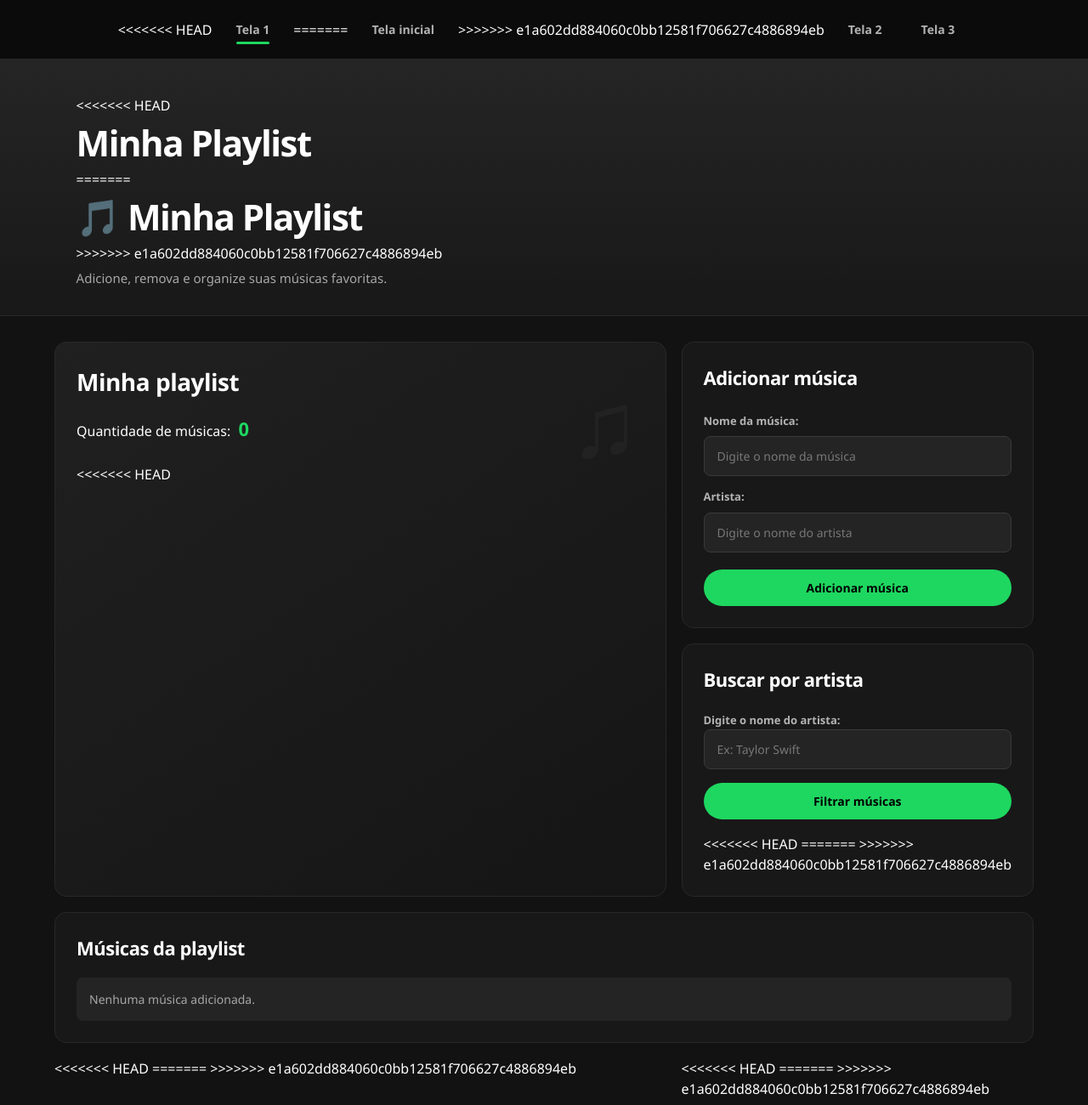
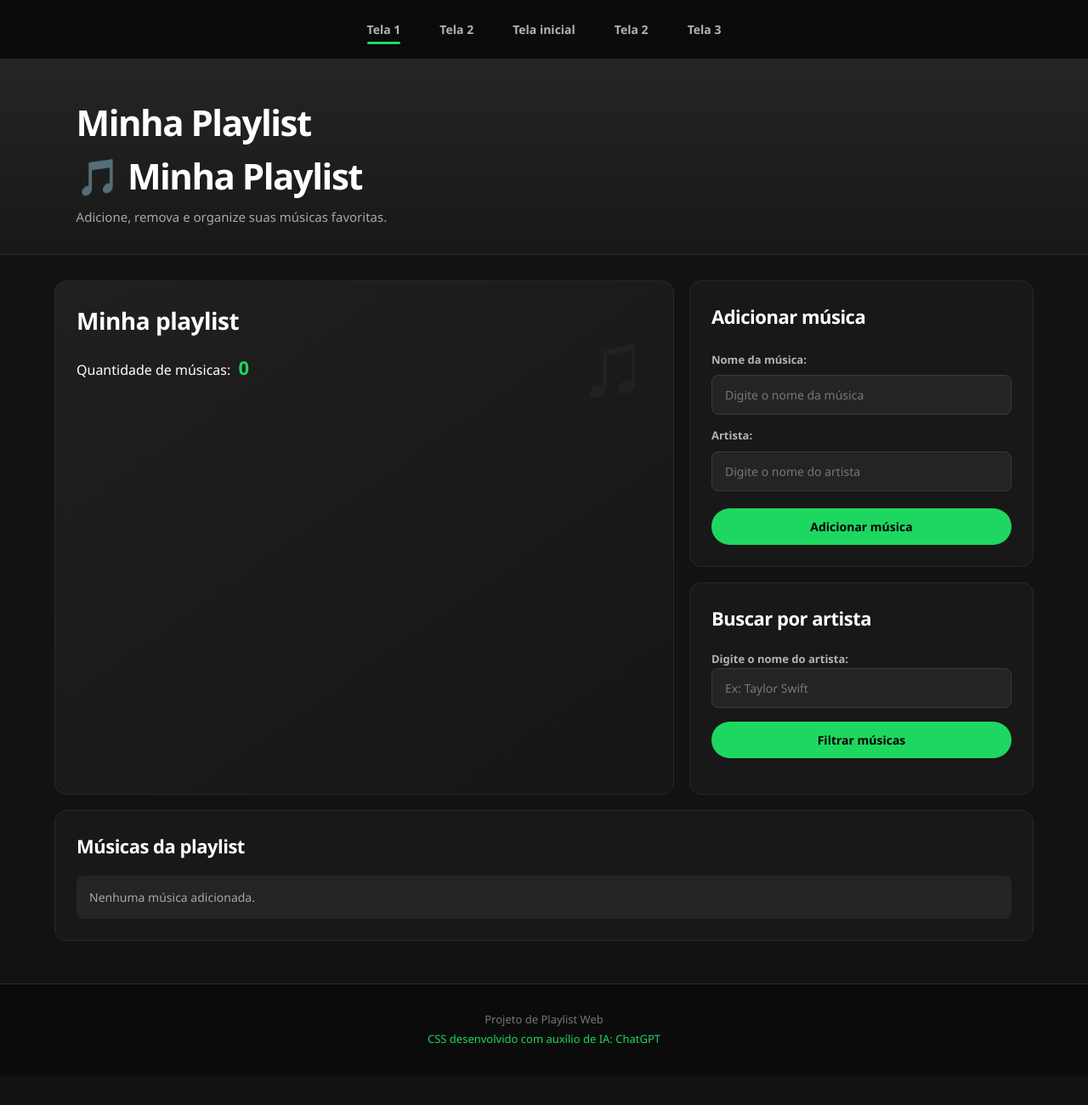
Before and after one commit to GiRamosv/PlaylistMusical, a plain HTML site: page index.html in a window 1280 px wide. Shown: the top 1300 px of the page at 85% size. After the commit the page ends 1265 px from the top, so only its background shows below. Drawn offline with Linux system fonts and the light colour scheme; a script that the page names is missing.

Commit message:
Resolução pagina inicial

```diff
--- a/index.html
+++ b/index.html
@@ -9,31 +9,28 @@
     <link rel="stylesheet" href="style.css" />
   </head>
   <nav>
-<<<<<<< HEAD
+
     <a href="index.html">Tela 1</a>
-=======
+    <a href="tela2.html">Tela 2</a>
     <a href="index.html">Tela inicial</a>
->>>>>>> e1a602dd884060c0bb12581f706627c4886894eb
+
     <a href="tela2.html">Tela 2</a>
     <a href="tela3.html">Tela 3</a>
   </nav>
 
   <body>
     <header>
-<<<<<<< HEAD
+
       <h1>Minha Playlist</h1>
-=======
+
       <h1>🎵 Minha Playlist</h1>
->>>>>>> e1a602dd884060c0bb12581f706627c4886894eb
+
       <p>Adicione, remova e organize suas músicas favoritas.</p>
     </header>
 
     <main>
-<<<<<<< HEAD
 
-=======
-      <!-- ÁREA PARA ADICIONAR MÚSICAS -->
->>>>>>> e1a602dd884060c0bb12581f706627c4886894eb
+
       <section>
         <h2>Adicionar música</h2>
 
@@ -57,11 +54,8 @@
           <button type="submit">Adicionar música</button>
         </form>
       </section>
-<<<<<<< HEAD
-=======
 
-      <!-- PLAYLIST -->
->>>>>>> e1a602dd884060c0bb12581f706627c4886894eb
+
       <section>
         <h2>Minha playlist</h2>
 
@@ -71,27 +65,24 @@
         </p>
 
         <ul id="listaMusicas">
-<<<<<<< HEAD
+
         </ul>
       </section>
 
-=======
+
           <!-- O JavaScript vai colocar as músicas aqui -->
         </ul>
       </section>
 
       <!-- MÚSICAS SEPARADAS POR VÍRGULA -->
->>>>>>> e1a602dd884060c0bb12581f706627c4886894eb
+
       <section>
         <h2>Músicas da playlist</h2>
 
         <p id="musicasJuntas">Nenhuma música adicionada.</p>
       </section>
 
-<<<<<<< HEAD
-=======
-      <!-- FILTRO POR ARTISTA -->
->>>>>>> e1a602dd884060c0bb12581f706627c4886894eb
+
       <section>
         <h2>Buscar por artista</h2>
 
@@ -102,11 +93,7 @@
         <button type="button" id="btnFiltrar">Filtrar músicas</button>
 
         <div id="resultadoFiltro">
-<<<<<<< HEAD
 
-=======
-          <!-- O JavaScript vai mostrar o resultado aqui -->
->>>>>>> e1a602dd884060c0bb12581f706627c4886894eb
         </div>
       </section>
     </main>
```
